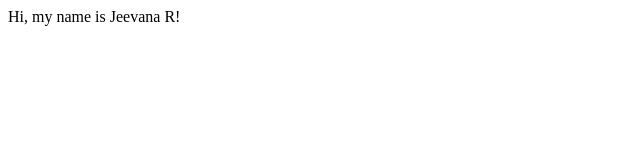
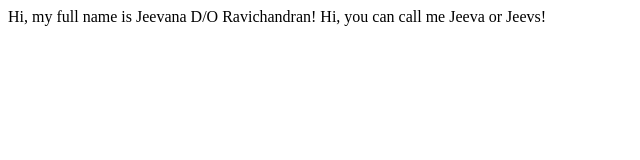
Before and after one commit to Jeevanar6/Projectrepo, a plain HTML site: page index.html in a window 1280 px wide. Shown: the whole page, without its empty margins (0-640 px from the left). Drawn offline with Linux system fonts and the light colour scheme.

Commit message:
Changes made again

```diff
--- a/index.html
+++ b/index.html
@@ -6,6 +6,7 @@
     <title>Document</title>
 </head>
 <body>
-    Hi, my name is Jeevana R!
+    Hi, my full name is Jeevana D/O Ravichandran!
+    Hi, you can call me Jeeva or Jeevs!
 </body>
 </html>
```
